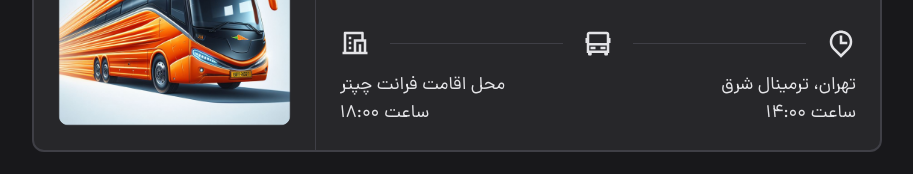
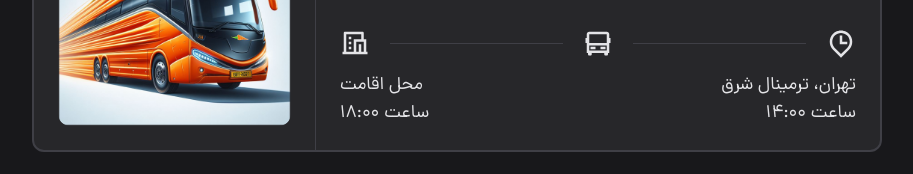
Before and after one commit to frontChapter/website-frontend, a Next.js app: page / in a window 1280 px wide. Shown: the part 7336-7510 px from the top of the page, without its empty margins (183-1096 px from the left). Built offline with nearby package versions, Linux system fonts and the light colour scheme.

Commit message:
fix: word dectation

```diff
--- a/src/data/additionalPlans.ts
+++ b/src/data/additionalPlans.ts
@@ -81,7 +81,7 @@ export const additionalPlans: AdditionalPlan[] = [
         time: "ساعت ۱۴:۰۰",
       },
       destination: {
-        title: "محل اقامت فرانت چپتر",
+        title: "محل اقامت",
         time: "ساعت ۱۸:۰۰",
       },
     },
```
